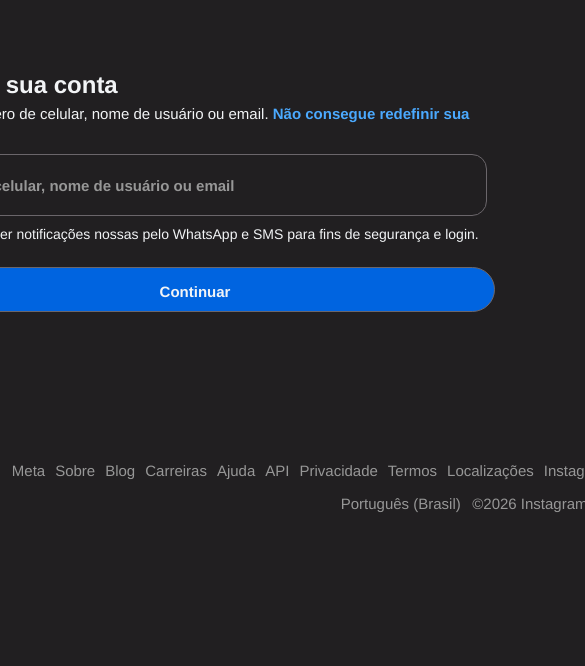
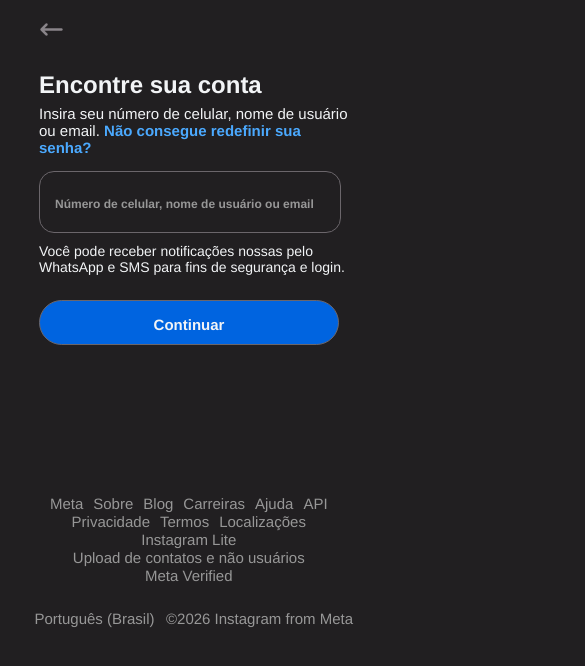
Before and after one commit to NatiPeralta/clone-home-instagram, a plain HTML site: page forgot-password.html in a window 390 px wide. Shown: the top 666 px of the page, 585 px wide, since content can reach past the window. Drawn offline with Linux system fonts and the light colour scheme.

Commit message:
adjust responsiveness

```diff
--- a/css/styles-forgot-pass.css
+++ b/css/styles-forgot-pass.css
@@ -57,13 +57,13 @@ body {
 #input-box input {
     font-size: 15px;
     font-weight: bold;
-    color: #f2f4f6;
     padding: 15px;
     background-color: transparent;
     border: 1px solid #6b666b;
     border-radius: 15px;
     width: 560px;
     height: 30px;
+    color: #f2f4f6;
 }
 
 #input-box input::placeholder {
@@ -119,3 +119,170 @@ footer #footer-links {
     justify-content: space-around;
     margin-top: 15px;
 }
+
+/* NOTEBOOK */
+@media (max-width: 1000px) {
+
+    footer {
+        width: 100%;
+        margin-right: 0;
+    }
+
+    #footer-links {
+        flex-wrap: wrap;
+        justify-content: center;
+    }
+
+    #footer-links {
+        margin-bottom: 10px;
+    }
+
+}
+
+
+/* TABLETS */
+@media (max-width: 780px) {
+
+    #main-container  {
+        width: 100%;
+    }
+
+    footer {
+        width: 100%;
+        margin-right: 0;
+    }
+}
+
+/* TABLETS */
+@media (max-width: 620px) {
+
+   #return-page {
+    width: 80%;
+}
+
+#form-container {
+    width: 80%;
+}
+
+#input-box p {
+    width: 80%;
+}
+
+#input-box input {
+    width: 75%;
+}
+
+#input-box input[type="submit"] {
+    width: 80%;
+}
+}
+
+/* TABLETS */
+@media (max-width: 570px) {
+
+#input-box p {
+    width: 70%;
+}
+
+#input-box input {
+    width: 70%;
+}
+
+#input-box input[type="submit"] {
+    width: 75%;
+}
+
+footer {
+        width: 95%;
+        margin-right: 15px;
+    }
+}
+
+/* TABLETS */
+@media (max-width: 540px) {
+
+#input-box p {
+    width: 60%;
+}
+
+#input-box input {
+    width: 60%;
+}
+
+#input-box input[type="submit"] {
+    width: 65%;
+}
+}
+
+/* MOBILE */
+@media (max-width: 460px) {
+
+#input-box p {
+    width: 55%;
+}
+
+#input-box input {
+    width: 50%;
+}
+
+#input-box input::placeholder {
+    font-size: 13px;
+}
+
+#input-box input[type="submit"] {
+    width: 55%;
+}
+
+footer {
+        width: 85%;
+        margin-right: 40px;
+    }
+}
+
+/* MOBILE */
+@media (max-width: 400px) {
+
+#input-box input {
+    width: 45%;
+}
+
+#input-box input::placeholder {
+    font-size: 12px;
+}
+
+#input-box input[type="submit"] {
+    width: 50%;
+}
+
+footer {
+        width: 75%;
+        margin-right: 50px;
+    }
+}
+
+/* MOBILE */
+@media (max-width: 360px) {
+
+#input-box p {
+    width: 45%;
+    font-size: 12px;
+}
+
+#input-box input {
+    width: 40%;
+}
+
+#input-box input::placeholder {
+    font-size: 10px;
+}
+
+#input-box input[type="submit"] {
+    width: 45%;
+}
+
+footer,
+#copyright,
+#idiom {
+        width: 65%;
+    }
+}
```
